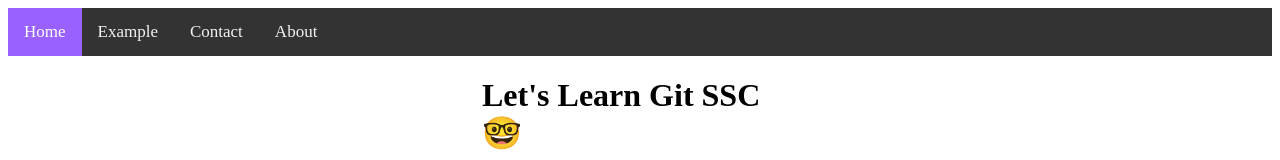
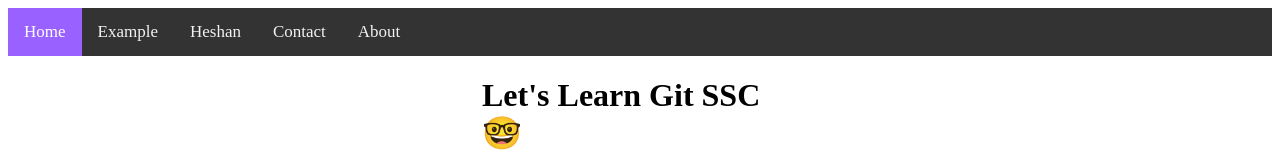
Before and after one commit to patricko5/Learn-Session-Git, a plain HTML site: page index.html in a window 1280 px wide. Shown: the top 160 px of the page. Drawn offline with Linux system fonts and the light colour scheme.

Commit message:
added nav

```diff
--- a/index.html
+++ b/index.html
@@ -11,6 +11,7 @@
     <div class="topnav">
       <a class="active" href="#home">Home</a>
       <a href="/teams/example.html">Example</a>
+      <a href="/teams/heshan's-team.html">Heshan</a>
       <a href="">Contact</a>
       <a href="">About</a>
     </div>
```
